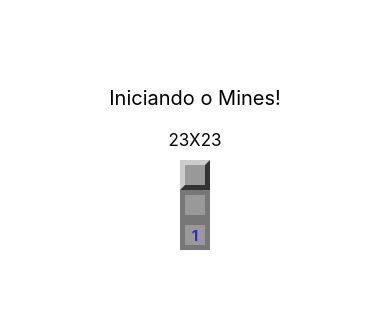
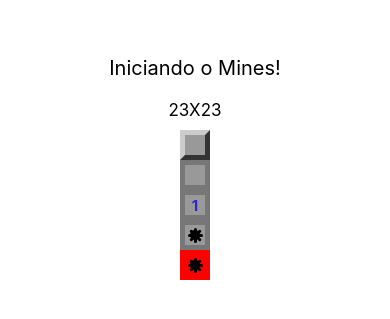
Before and after one commit to HenrryEsposito/native-mine, a React Native app: screen / in a window 390 px wide. Shown: the part 259-578 px from the top of the page. Built offline with nearby package versions, Linux system fonts and the light colour scheme.

Commit message:
feat: basic mine component

```diff
--- a/App.js
+++ b/App.js
@@ -17,6 +17,8 @@ export default class App extends Component {
         <Field />
         <Field opened />
         <Field opened nearMines={1} />
+        <Field opened mined />
+        <Field opened mined exploded />
       </View>
     );
   }
--- a/src/components/Field.js
+++ b/src/components/Field.js
@@ -1,20 +1,24 @@
 import React from 'react';
 import { StyleSheet, View, Text } from 'react-native';
 import params from '../params';
+import Mine from './Mine';
 
 export default (props) => {
-  const { mined, opened, nearMines } = props;
+  const {
+    mined, opened, nearMines, exploded,
+  } = props;
 
   const styleField = [styles.field];
   if (opened) styleField.push(styles.opened);
+  if (exploded) styleField.push(styles.exploded);
   if (styleField.length === 1) styleField.push(styles.regular);
 
   let color = null;
   if (nearMines > 0) {
-    nearMines == 1 ? color = '#2A28D7'
-      : nearMines == 2 ? color = '#2B520F'
-        : nearMines < 6 ? color = '#F9060A'
-          : nearMines >= 6 ? color = '#F221A9' : false;
+    if (nearMines === 1) color = '#2A28D7';
+    if (nearMines === 2) color = '#2B520F';
+    if (nearMines > 2 && nearMines < 6) color = '#F9060A';
+    if (nearMines >= 6) color = '#F221A9';
   }
 
   return (
@@ -28,6 +32,7 @@ export default (props) => {
           )
           : false
       }
+      {mined && opened ? <Mine /> : false}
     </View>
   );
 };
@@ -55,4 +60,8 @@ const styles = StyleSheet.create({
     fontWeight: 'bold',
     fontSize: params.fontSize,
   },
+  exploded: {
+    backgroundColor: 'red',
+    borderColor: 'red',
+  },
 });
--- /dev/null
+++ b/src/components/Mine.js
@@ -0,0 +1,34 @@
+import React from 'react';
+import { StyleSheet, View, Text } from 'react-native';
+
+export default (props) => (
+  <View style={styles.container}>
+    <View style={styles.coreMine} />
+    <View style={styles.line} />
+    <View style={[styles.line, { transform: [{ rotate: '45deg' }] }]} />
+    <View style={[styles.line, { transform: [{ rotate: '90deg' }] }]} />
+    <View style={[styles.line, { transform: [{ rotate: '135deg' }] }]} />
+  </View>
+);
+
+const styles = StyleSheet.create({
+  container: {
+    alignItems: 'center',
+    justifyContent: 'center',
+  },
+  coreMine: {
+    height: 10,
+    width: 10,
+    borderRadius: 10,
+    backgroundColor: 'black',
+    alignItems: 'center',
+    justifyContent: 'center',
+  },
+  line: {
+    position: 'absolute',
+    height: 3,
+    width: 15,
+    borderRadius: 3,
+    backgroundColor: 'black',
+  },
+});
```
